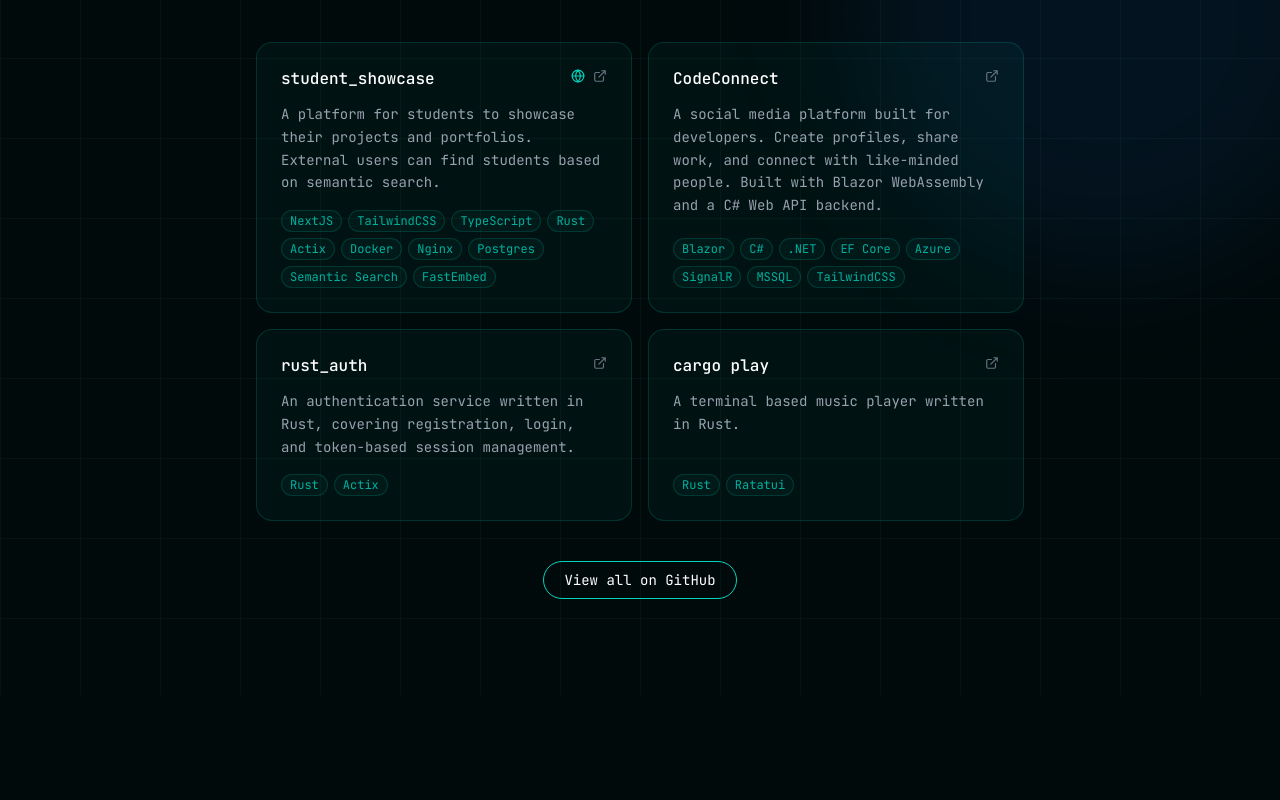
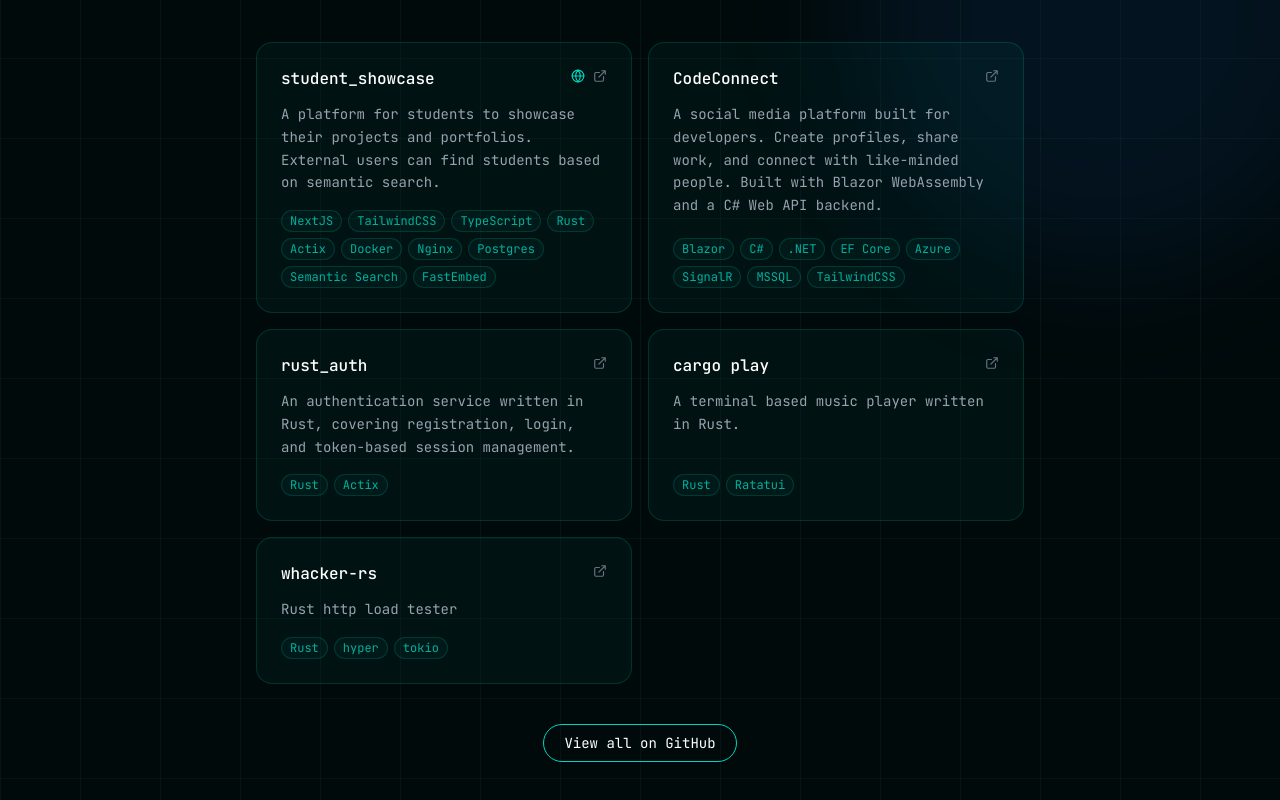
Before and after one commit to Kroplewski-M/Portfolio-6, a React (Vite) app: page / in a window 1280 px wide. Shown: the part 1816-2616 px from the top of the page. Before the commit the page ends 2511 px from the top, so only its background shows below. Built offline with nearby package versions, Linux system fonts and the light colour scheme.

Commit message:
added extra project

```diff
--- a/src/components/projects.tsx
+++ b/src/components/projects.tsx
@@ -49,7 +49,13 @@
     name: "cargo play",
     description: "A terminal based music player written in Rust.",
     tags: ["Rust", "Ratatui"],
-    url: "https://github.com/Kroplewski-M/Cargo-Play/tree/master",
+    url: "https://github.com/Kroplewski-M/Cargo-Play",
+  },
+  {
+    name: "whacker-rs",
+    description: "Rust http load tester ",
+    tags: ["Rust", "hyper", "tokio"],
+    url: "https://github.com/Kroplewski-M/whacker-rs",
   },
 ];
 
```
